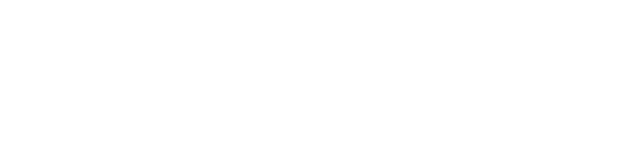
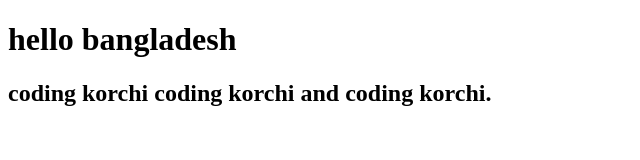
Before and after one commit to jissan-420/My-second-repo, a plain HTML site: page index.html in a window 1280 px wide. Shown: the whole page, without its empty margins (0-640 px from the left). Drawn offline with Linux system fonts and the light colour scheme.

Commit message:
new added

```diff
--- a/index.html
+++ b/index.html
@@ -7,6 +7,7 @@
     <title>my second github repo</title>
 </head>
 <body>
-
+    <h1>hello bangladesh</h1>
+    <h2>coding korchi coding korchi and coding korchi.</h2>
 </body>
 </html>
```
